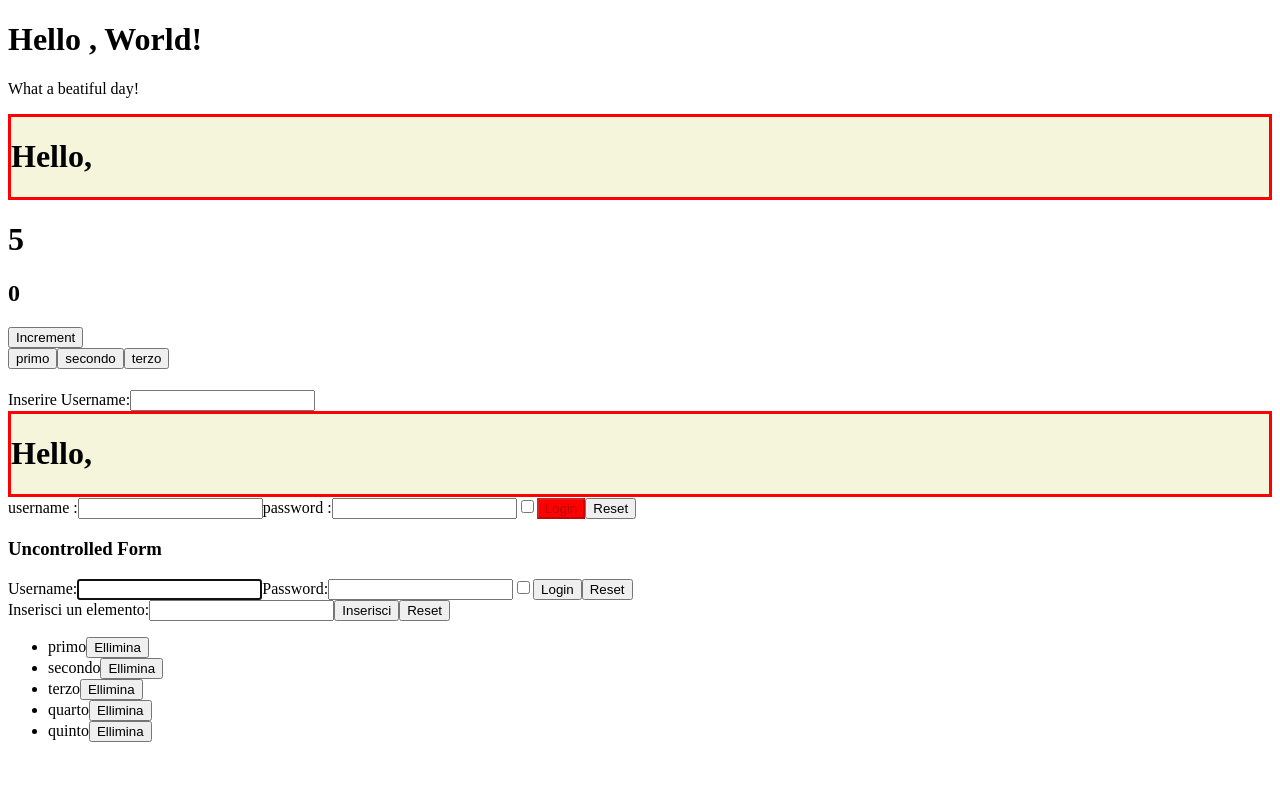
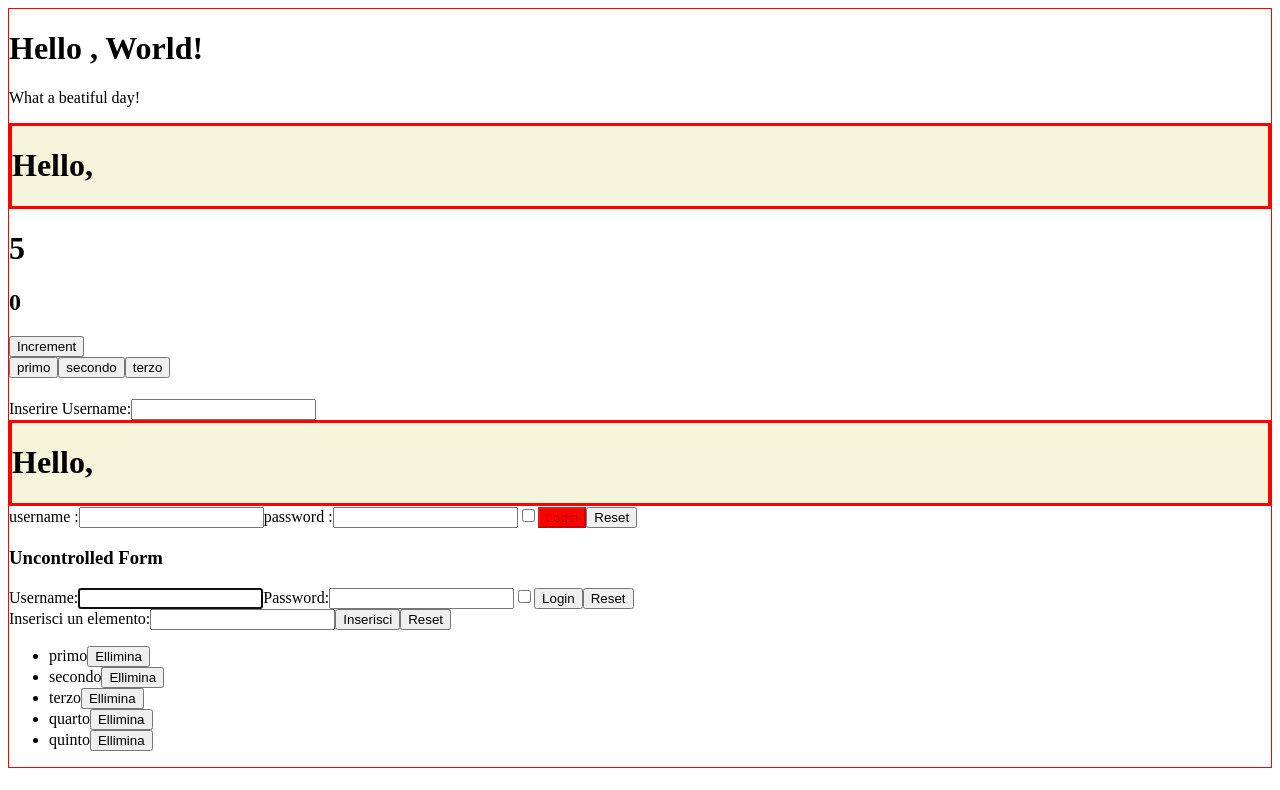
Before and after one commit to MuciFrancesco/react-exercises, a React (Create React App) app: page / in a window 1280 px wide. Shown: the top 790 px of the page. Built offline with nearby package versions, Linux system fonts and the light colour scheme.

Commit message:
component-composition-01

```diff
--- a/src/App.js
+++ b/src/App.js
@@ -1,4 +1,5 @@
 import React, { Component } from "react";
+import Container from "./Container";
 import Hello from "./Hello";
 import Welcome from "./Welcome";
 import Counter from "./Counter";
@@ -13,6 +14,7 @@
   render() {
     return (
       <div>
+        <Container>
           <Hello />
           <Welcome name='John' age='22' />
           <Counter initialValue={0} incrementBy={1} timeOut={1000} />
@@ -22,6 +24,7 @@
           <Login />
           <UncontrolledLogin />
           <ToDoList />
+        </Container>
       </div>
     );
   }
--- /dev/null
+++ b/src/Container.js
@@ -0,0 +1,9 @@
+import React, { Component } from "react";
+
+export class Container extends Component {
+  render() {
+    return <div className='container'>{this.props.children}</div>;
+  }
+}
+
+export default Container;
--- a/src/index.css
+++ b/src/index.css
@@ -1,3 +1,8 @@
+.container {
+    background: white;
+    border: 1px solid red;
+}
+
 .welcome {
     background-color: beige;
     border: 3px solid red;
```
Lines whose indentation alone changed are shown as unchanged.
